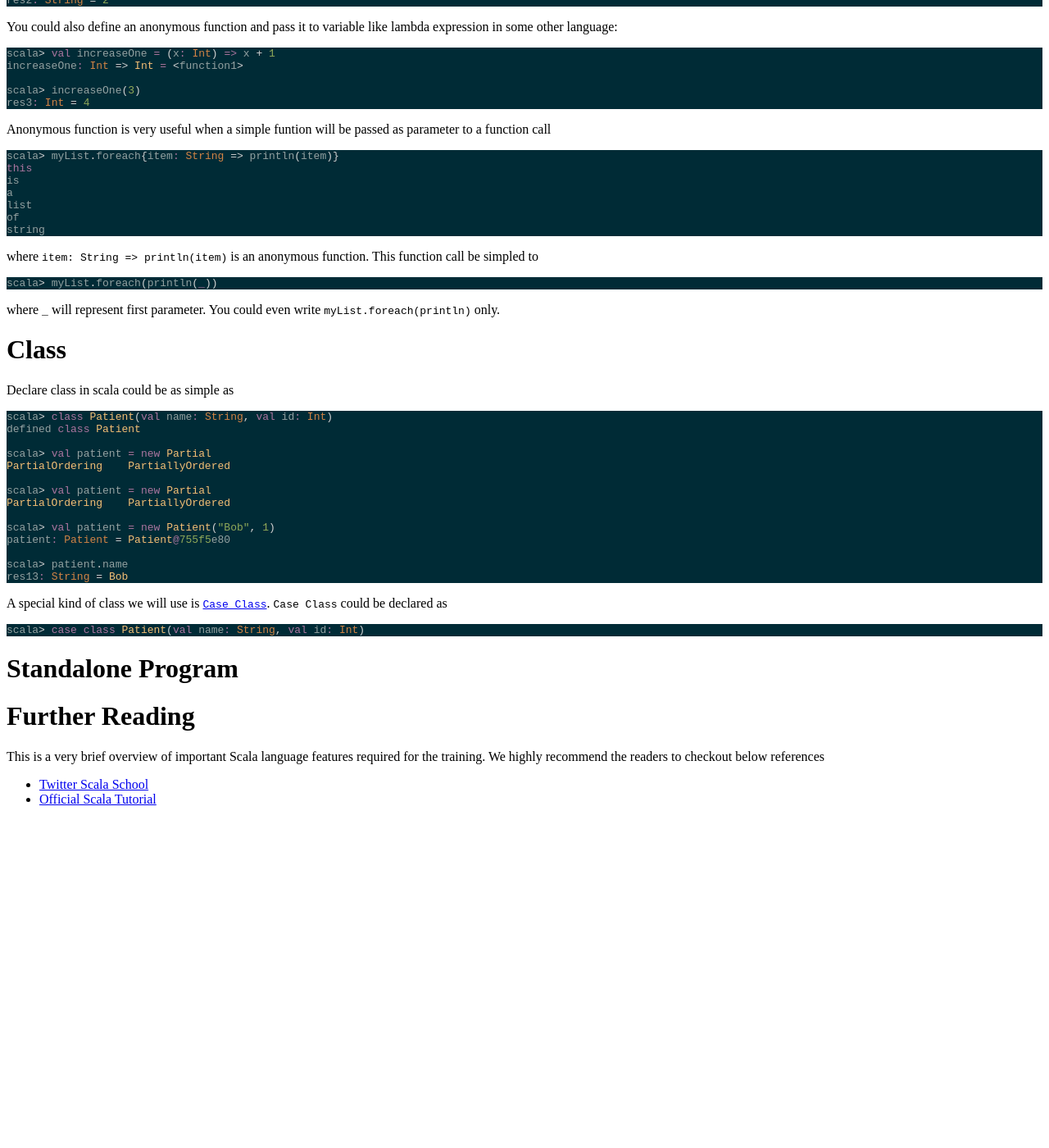
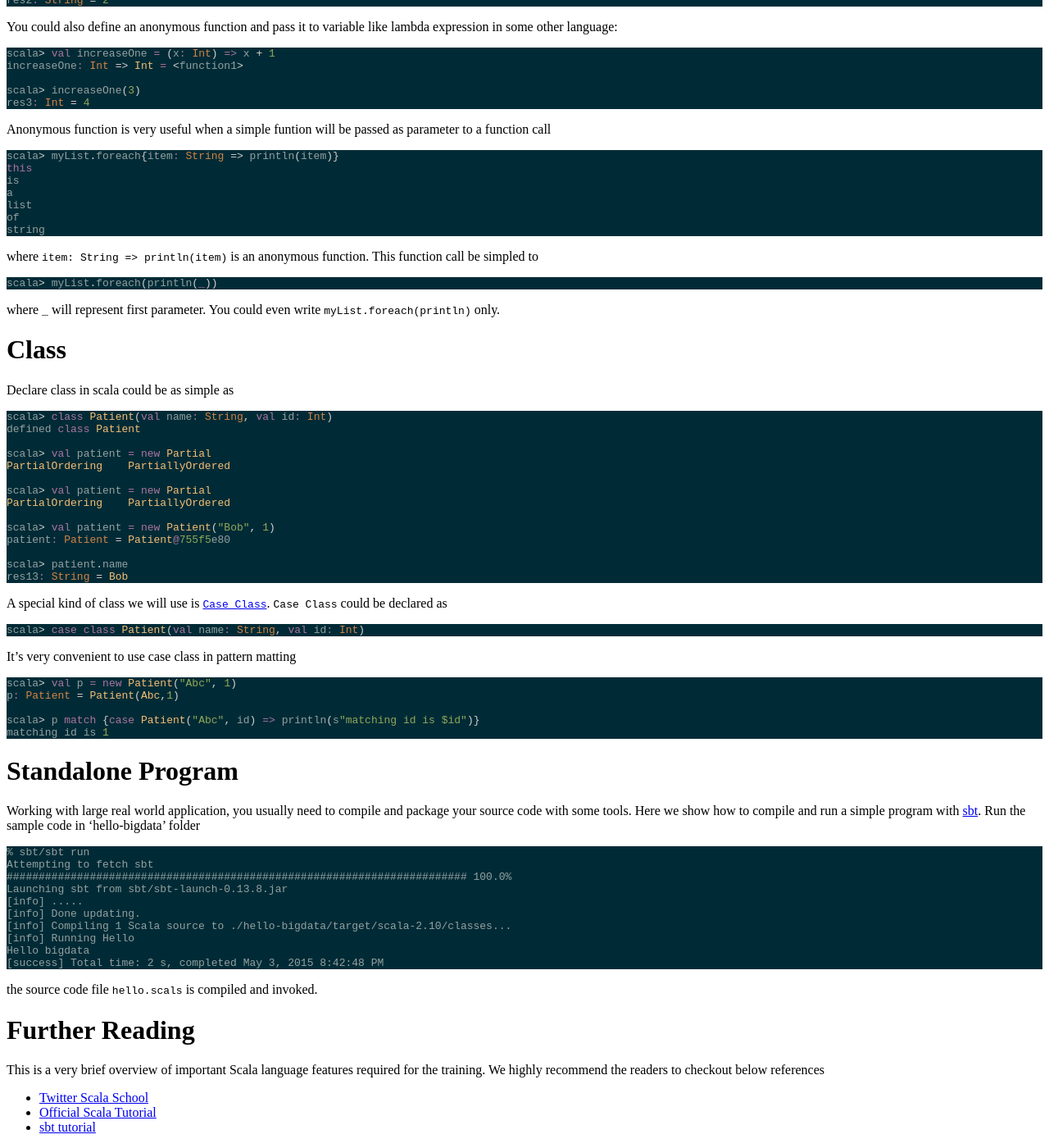
Before and after one commit to sumowll/BD4H-Bootcamp, a Jekyll site: the page built from web/scala-basic.md, in a window 1280 px wide and 1400 px high, scrolled down 1488 px. Shown: the whole window at 82% size. Built offline with Jekyll 4.4.1, drawn with Linux system fonts in a browser that asks for light colours; before the commit the page ends 2488 px from its top, so only the background shows below that; some of the changed text lies outside the part shown.

Commit message:
update cala basic standalone with code sample

````diff
--- a/web/scala-basic.md
+++ b/web/scala-basic.md
@@ -8,7 +8,7 @@ navigation:
 This section will briefly go through the essential knowledge about scala for later Spark training. In this section we will first show how to work with spark shell, then show how use variables, functions with examples. Finally, we give instructions about how to compile and run a standalone program using `sbt`.
 
 # Spark Shell
-Open a terminal and navigate to the root of training material. You could open a scala shell by typing `scala`. Or, you could use [sbt](http://www.scala-sbt.org/index.html) by typing `sbt console`. The second approach will help you add your project source code and dependencies into class path, so that your functions or library functions will be available for you to try to in the interactive shell.
+Open a terminal and navigate to the root of code samples. You could open a scala shell by typing `scala`. Or, you could use [sbt](http://www.scala-sbt.org/index.html) by typing `sbt/sbt console`. The second approach will help you add your project source code and dependencies into class path, so that your functions or library functions will be available for you to try to in the interactive shell.
 
 Start the scala shell you will see
 ```scala
@@ -135,12 +135,34 @@ A special kind of class we will use is [`Case Class`](http://www.scala-lang.org/
 ```scala
 scala> case class Patient(val name: String, val id: Int)
 ```
+It's very convenient to use case class in pattern matting
+```scala
+scala> val p = new Patient("Abc", 1)
+p: Patient = Patient(Abc,1)
+
+scala> p match {case Patient("Abc", id) => println(s"matching id is $id")}
+matching id is 1
+```
 
 # Standalone Program
-
+Working with large real world application, you usually need to compile and package your source code with some tools. Here we show how to compile and run a simple program with [sbt](http://www.scala-sbt.org/index.html). Run the sample code in 'hello-bigdata' folder
+```
+% sbt/sbt run
+Attempting to fetch sbt
+######################################################################## 100.0%
+Launching sbt from sbt/sbt-launch-0.13.8.jar
+[info] .....
+[info] Done updating.
+[info] Compiling 1 Scala source to ./hello-bigdata/target/scala-2.10/classes...
+[info] Running Hello
+Hello bigdata
+[success] Total time: 2 s, completed May 3, 2015 8:42:48 PM
+```
+the source code file `hello.scals` is compiled and invoked.
 
 # Further Reading
 This is a very brief overview of important Scala language features required for the training. We highly recommend the readers to checkout below references
 
 - [Twitter Scala School](https://twitter.github.io/scala_school/index.html)
 - [Official Scala Tutorial](http://docs.scala-lang.org/tutorials/?_ga=1.128323084.1826222080.1429310377)
+- [sbt tutorial](http://www.scala-sbt.org/0.13/tutorial/index.html)
````
Also changed, not shown: 5 other files.
